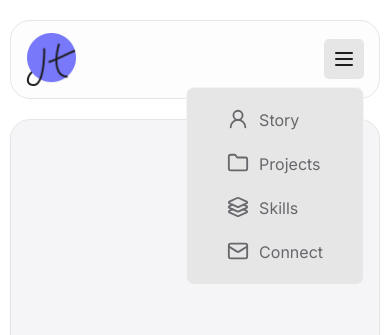
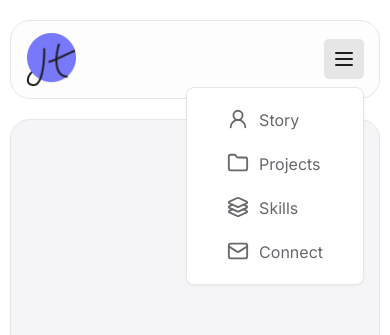
Before and after one commit to yeahimjt/portfolio, a Next.js app: page / in a window 390 px wide. Both pictures are taken after a click on the button 344 px from the left and 59 px from the top of the page. Shown: the top 335 px of the page. Built offline with nearby package versions, Linux system fonts and the light colour scheme.

Commit message:
animating mobile nav

```diff
--- a/components/nav.tsx
+++ b/components/nav.tsx
@@ -3,10 +3,25 @@ import { Folder, Layers3, Mail, Menu, UserRound } from "lucide-react";
 import Image from "next/image";
 import Link from "next/link";
 import React, { useState } from "react";
+import { AnimatePresence, motion } from "framer-motion";
 
 const Nav = () => {
   const [open, setOpen] = useState<boolean>(false);
-  console.log(open);
+  const mobileMenuVariants = {
+    initial: {
+      scaleY: 0,
+      scaleX: 0,
+    },
+    animate: {
+      scaleY: 1,
+      scaleX: 1,
+      duration: 5,
+    },
+    exit: {
+      scaleX: 0,
+      scaleY: 0,
+    },
+  };
   return (
     <nav>
       <Link href="/" className="hover:scale-105 transition-all">
@@ -54,8 +69,15 @@ const Nav = () => {
         >
           <Menu className="text-[color:#1D1D1D]" />
         </button>
+        <AnimatePresence>
           {open && (
-          <span className="flex flex-col gap-5 absolute right-0 z-20 bg-[color:#E6E6E6] px-10 py-5 rounded-[8px] top-12 border border-[color:#F5F5F7]">
+            <motion.span
+              initial="initial"
+              animate="animate"
+              exit="exit"
+              variants={mobileMenuVariants}
+              className="flex flex-col gap-5 absolute right-0 z-20 bg-white px-10 py-5 rounded-[8px] top-12 border border-[color:#E6E6E7] origin-top-right drop-shadow-sm"
+            >
               <Link
                 className="group"
                 href="#story"
@@ -107,8 +129,9 @@ const Nav = () => {
                 />
                 <p>Connect</p>
               </Link>
-          </span>
+            </motion.span>
           )}
+        </AnimatePresence>
       </section>
     </nav>
   );
```
Lines whose indentation alone changed are shown as unchanged.
